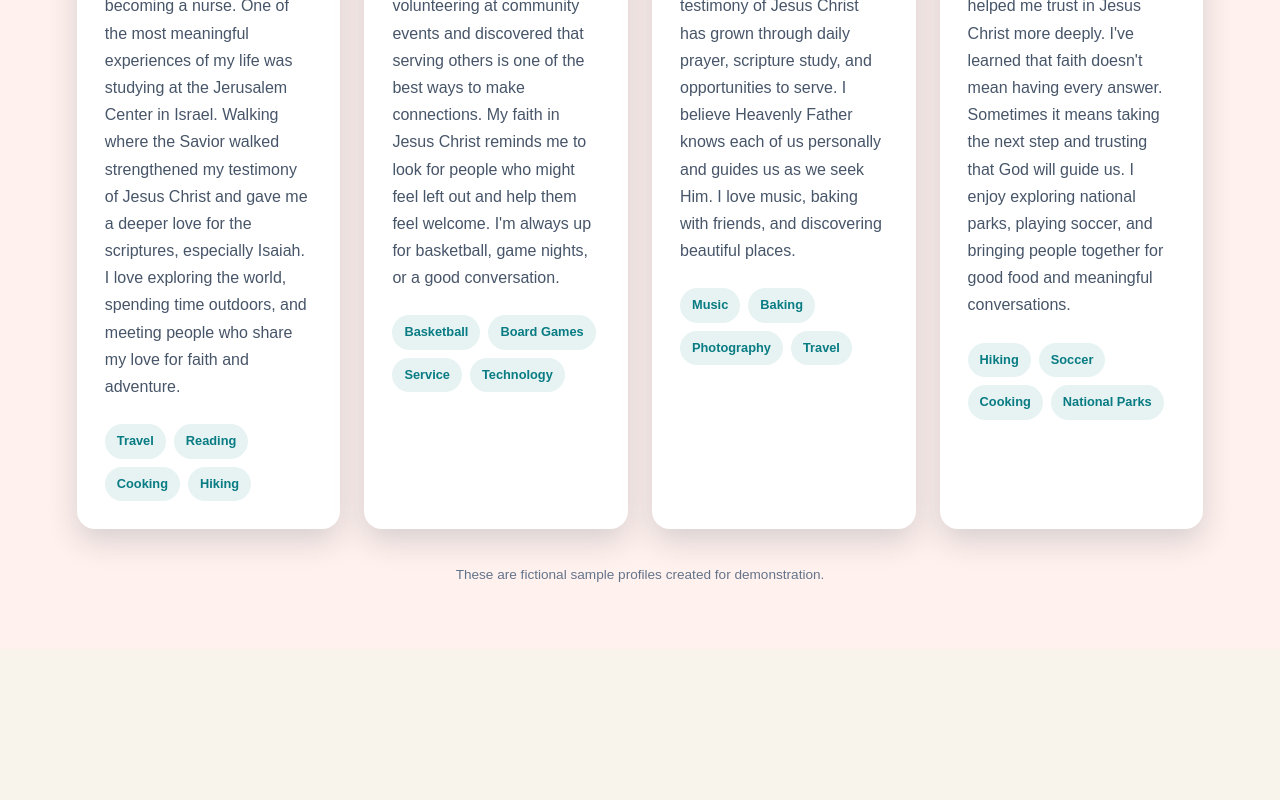
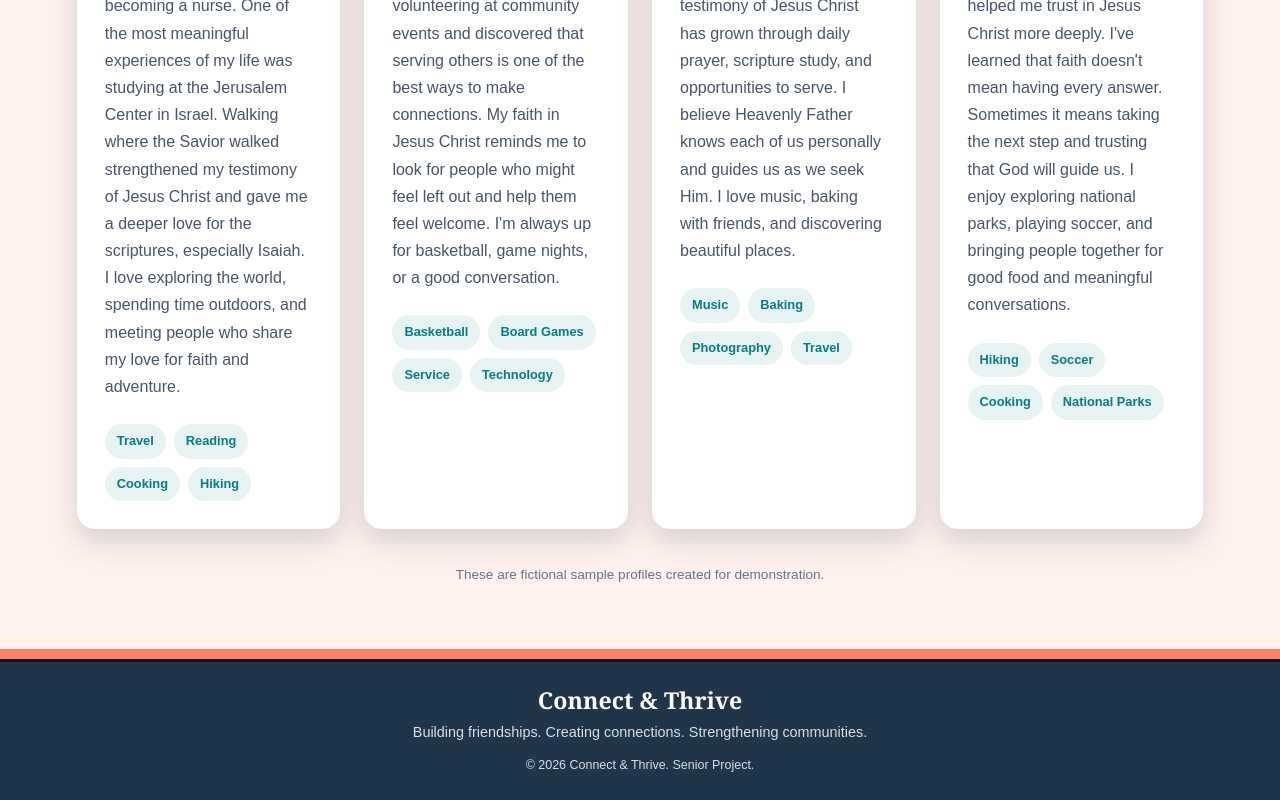
Before and after one commit to KristinLind/Connect-and-Thrive, a Next.js app in the folder web/: page /members in a window 1280 px wide. Shown: the part 843-1643 px from the top of the page. Before the commit the page ends 1492 px from the top, so only its background shows below. Built offline with nearby package versions, Linux system fonts and the light colour scheme.

Commit message:
Add matching footer to Meet Our Members page

```diff
--- a/web/src/app/members/page.tsx
+++ b/web/src/app/members/page.tsx
@@ -1,5 +1,6 @@
 import Link from "next/link";
 import Image from "next/image";
+import homeStyles from "../page.module.css";
 import styles from "./page.module.css";
 
 
@@ -258,6 +259,17 @@ export default function MembersPage() {
             </p>
 
             </main>
-            </div>
-    );
+
+            <footer className={homeStyles.footer}>
+                <h3>Connect & Thrive</h3>
+                <p>
+                Building friendships. Creating connections.
+                Strengthening communities.
+                </p>
+                <p className={homeStyles.copyright}>
+                © 2026 Connect & Thrive. Senior Project.
+                </p>
+            </footer>
+            </div >
+  );
 }
```
